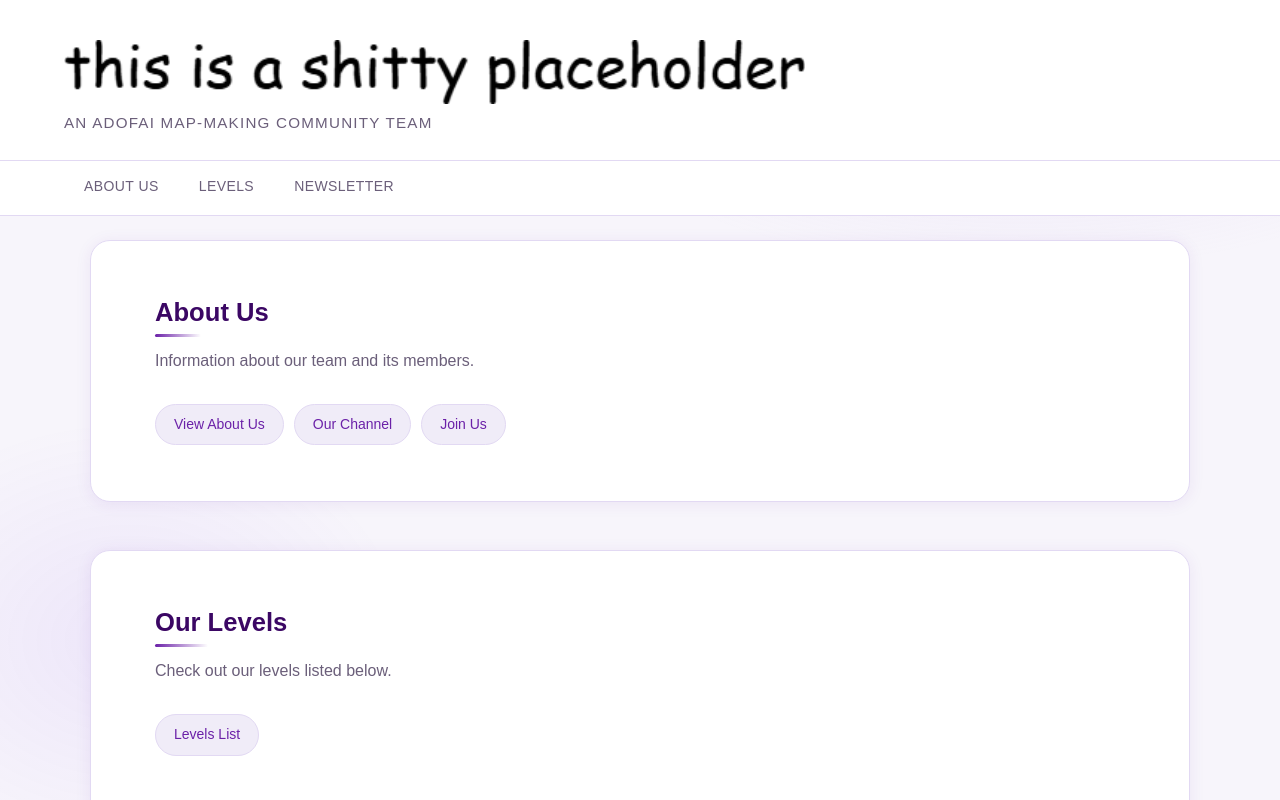
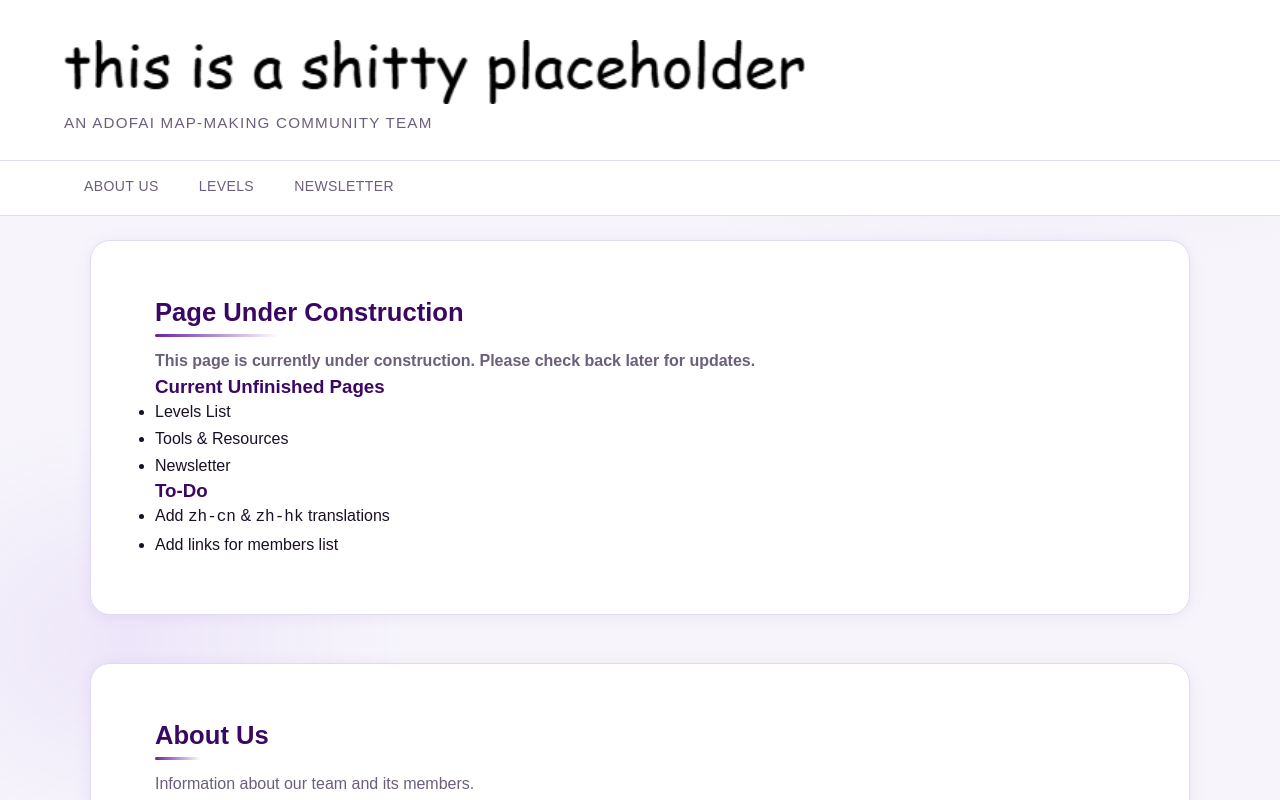
Before and after one commit to nuomibinggao/Team-Polychrome-Website, a SvelteKit app: page / in a window 1280 px wide. Shown: the top 800 px of the page. Built offline with nearby package versions, Linux system fonts and the light colour scheme; a web font is replaced by a local one.

Commit message:
update notice change notice location to main page

```diff
--- a/src/routes/+page.svelte
+++ b/src/routes/+page.svelte
@@ -10,6 +10,24 @@
     <li><a href='/#'>Newsletter</a></li>
   </ul>
 </nav>
+
+<section class='warning'>
+  <div class='content'>
+    <h2>Page Under Construction</h2>
+    <strong><p>This page is currently under construction. Please check back later for updates.</p></strong>
+    <h3>Current Unfinished Pages</h3>
+    <ul>
+      <li>Levels List</li>
+      <li>Tools & Resources</li>
+      <li>Newsletter</li>
+    </ul>
+    <h3>To-Do</h3>
+    <ul>
+      <li>Add <code>zh-cn</code> & <code>zh-hk</code> translations</li>
+      <li>Add links for members list</li>
+    </ul>
+  </div>
+</section>
 
 <section class='about'>
   <div class='content'>
```
Also changed, not shown: src/routes/about/+page.svelte (+0 -12 lines).
